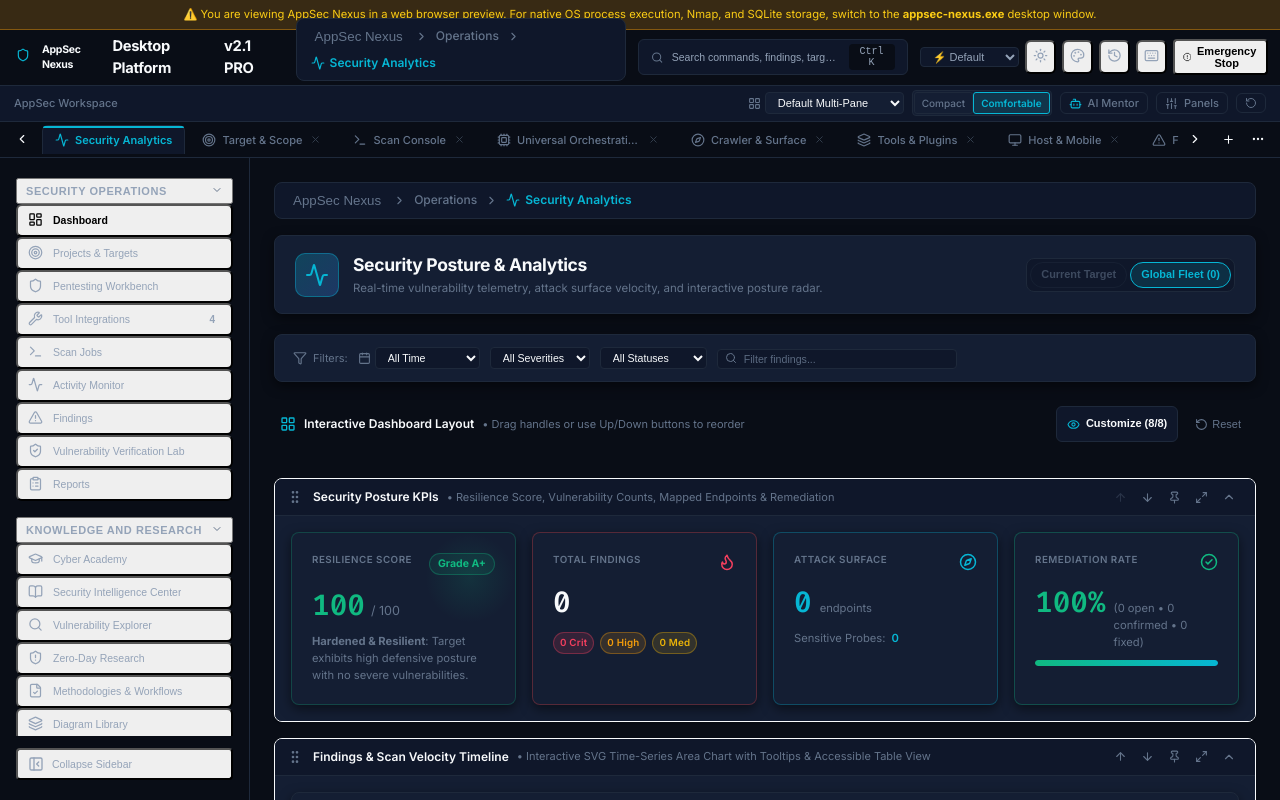
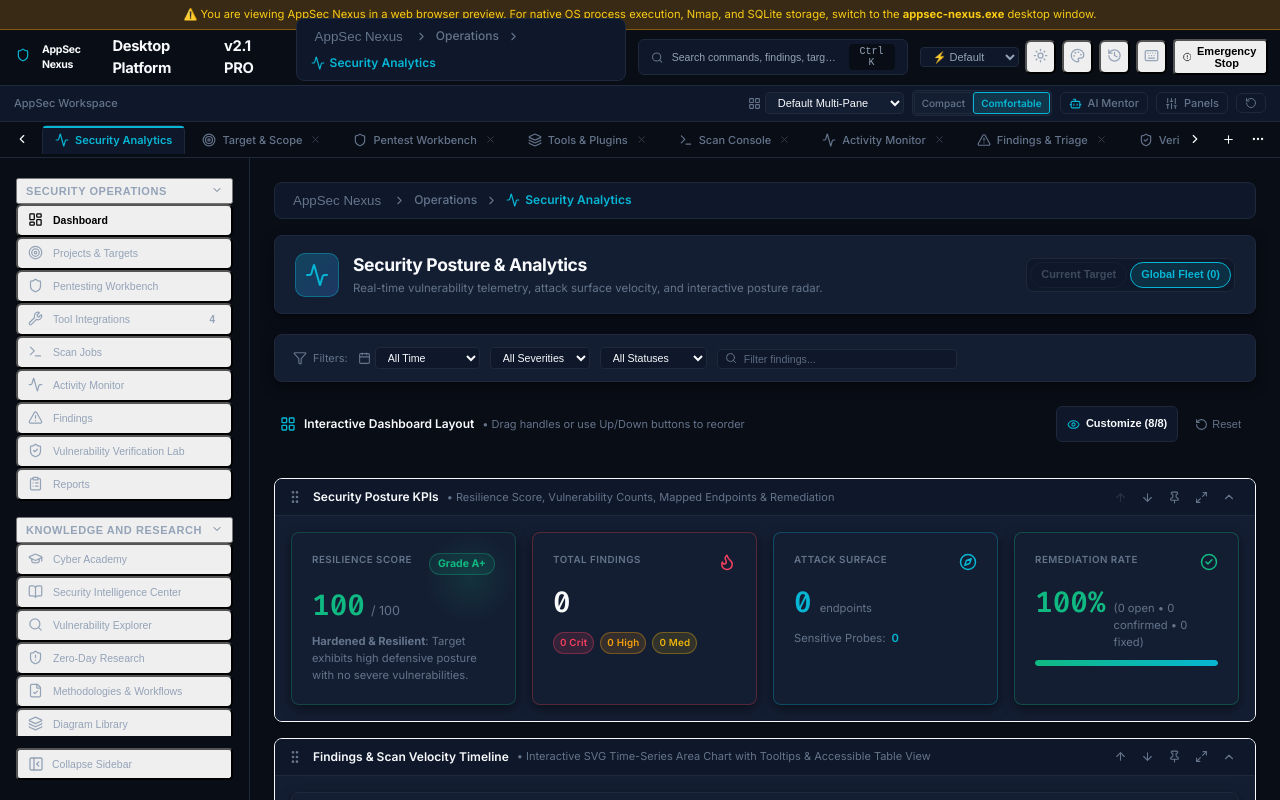
Before and after one commit to hackmate00800/AppSec-nexus, a React (Vite) app: page / in a window 1280 px wide. Built offline with nearby package versions, Linux system fonts and the light colour scheme.

Commit message:
fix(quality): resolve Burp credential redaction regex, restore missing CommandPalette tabs, and fix WorkspaceTabs navigation synchronization

```diff
--- a/src/components/CommandPalette.tsx
+++ b/src/components/CommandPalette.tsx
@@ -22,6 +22,14 @@ import {
   Check,
   Radio,
   Bot,
+  ShieldCheck,
+  ClipboardList,
+  BookOpen,
+  ShieldAlert,
+  FileCheck,
+  BookA,
+  Globe,
+  Network,
 } from "lucide-react";
 import { useTheme } from "../theme/ThemeProvider";
 import { BUILT_IN_THEMES } from "../theme/themes";
@@ -232,6 +240,132 @@ export function CommandPalette({
         icon: <Palette size={16} />,
         action: () => { onNavigateTab("appearance"); onClose(); },
         keywords: ["theme", "color", "accent", "settings", "font", "density"],
+      },
+      {
+        id: "nav-verification-lab",
+        category: "Navigation",
+        title: "Go to Vulnerability Verification Lab",
+        subtitle: "Evidence-based vulnerability verification, PoC validation & false-positive elimination",
+        icon: <ShieldCheck size={16} />,
+        action: () => { onNavigateTab("verificationLab"); onClose(); },
+        keywords: ["verify", "verification", "evidence", "lab", "poc", "false positive"],
+      },
+      {
+        id: "nav-web-pentest",
+        category: "Navigation",
+        title: "Go to Pentesting Workbench",
+        subtitle: "Authorized Web Application & API Pentesting Workbench and HTTP inspector",
+        icon: <Shield size={16} />,
+        action: () => { onNavigateTab("webPentest"); onClose(); },
+        keywords: ["pentest", "workbench", "workflow", "stages", "http", "repeater"],
+      },
+      {
+        id: "nav-issues",
+        category: "Navigation",
+        title: "Go to Issues & Reports Center",
+        subtitle: "Generate enterprise compliance reports (PDF/HTML/JSON) and track remediation",
+        icon: <ClipboardList size={16} />,
+        action: () => { onNavigateTab("issues"); onClose(); },
+        keywords: ["issues", "reports", "export", "pdf", "html", "remediation"],
+      },
+      {
+        id: "nav-activity",
+        category: "Navigation",
+        title: "Go to Activity Monitor",
+        subtitle: "Inspect real-time telemetry, tool command logs, and security audit trail",
+        icon: <Activity size={16} />,
+        action: () => { onNavigateTab("activity"); onClose(); },
+        keywords: ["activity", "monitor", "telemetry", "audit", "logs", "events"],
+      },
+      {
+        id: "nav-terminal",
+        category: "Navigation",
+        title: "Go to Multi-Terminal Workspace",
+        subtitle: "Interactive split-pane CLI terminals for security tool execution",
+        icon: <Terminal size={16} />,
+        action: () => { onNavigateTab("terminal"); onClose(); },
+        keywords: ["terminal", "cli", "shell", "powershell", "bash", "command"],
+      },
+      {
+        id: "nav-docs",
+        category: "Navigation",
+        title: "Go to Security Intelligence Center",
+        subtitle: "Browse authoritative security documentation (NIST, MITRE ATT&CK, OWASP, CISA)",
+        icon: <BookOpen size={16} />,
+        action: () => { onNavigateTab("documentationCenter"); onClose(); },
+        keywords: ["docs", "nist", "mitre", "owasp", "cisa", "documentation", "standards"],
+      },
+      {
+        id: "nav-vuln-explorer",
+        category: "Navigation",
+        title: "Go to Vulnerability Catalog Explorer",
+        subtitle: "Search CVEs, CWE taxonomy, CVSS calculator, and CISA Known Exploited Vulnerabilities",
+        icon: <Search size={16} />,
+        action: () => { onNavigateTab("vulnerabilityExplorer"); onClose(); },
+        keywords: ["cve", "cwe", "cvss", "kev", "vulnerabilities", "catalog", "search"],
+      },
+      {
+        id: "nav-zero-day",
+        category: "Navigation",
+        title: "Go to Zero-Day Research Workspace",
+        subtitle: "Binary diffing, patch analysis, and vulnerability intelligence",
+        icon: <ShieldAlert size={16} />,
+        action: () => { onNavigateTab("zeroDayResearch"); onClose(); },
+        keywords: ["zero-day", "0day", "diff", "patch", "research", "exploit"],
+      },
+      {
+        id: "nav-methodologies",
+        category: "Navigation",
+        title: "Go to Methodologies & Workflows",
+        subtitle: "Structured attack and defense frameworks (PTES, WSTG, OWASP ASVS)",
+        icon: <FileCheck size={16} />,
+        action: () => { onNavigateTab("methodologies"); onClose(); },
+        keywords: ["methodology", "ptes", "wstg", "asvs", "playbook", "workflow"],
+      },
+      {
+        id: "nav-diagrams",
+        category: "Navigation",
+        title: "Go to Interactive Diagram Library",
+        subtitle: "Visual attack flows, OAuth 2.0 sequences, and network architectures",
+        icon: <Layers size={16} />,
+        action: () => { onNavigateTab("diagramLibrary"); onClose(); },
+        keywords: ["diagram", "mermaid", "flowchart", "architecture", "visual"],
+      },
+      {
+        id: "nav-glossary",
+        category: "Navigation",
+        title: "Go to Glossary & Reference Library",
+        subtitle: "Comprehensive cybersecurity terminology, acronyms, and Hinglish definitions",
+        icon: <BookA size={16} />,
+        action: () => { onNavigateTab("glossaryLibrary"); onClose(); },
+        keywords: ["glossary", "dictionary", "terms", "acronyms", "definitions", "reference"],
+      },
+      {
+        id: "nav-api-sec",
+        category: "Navigation",
+        title: "Go to API Security Testing",
+        subtitle: "Test REST, GraphQL, Postman collections and OpenAPI specifications",
+        icon: <Globe size={16} />,
+        action: () => { onNavigateTab("apiSecurity"); onClose(); },
+        keywords: ["api", "postman", "openapi", "swagger", "graphql", "rest"],
+      },
+      {
+        id: "nav-network-recon",
+        category: "Navigation",
+        title: "Go to Network Reconnaissance",
+        subtitle: "Subnet mapping, service banner enumeration, and host discovery",
+        icon: <Network size={16} />,
+        action: () => { onNavigateTab("networkRecon"); onClose(); },
+        keywords: ["network", "recon", "ports", "nmap", "subnet", "cidr", "services"],
+      },
+      {
+        id: "nav-playbooks",
+        category: "Navigation",
+        title: "Go to Security Playbooks & Checklists",
+        subtitle: "OWASP Top 10, API, and cloud security verification checklists",
+        icon: <FileCheck size={16} />,
+        action: () => { onNavigateTab("playbooks"); onClose(); },
+        keywords: ["playbooks", "checklists", "owasp", "compliance", "verification"],
       },
 
       // Quick Actions
--- a/src/components/ui/WorkspaceTabs.tsx
+++ b/src/components/ui/WorkspaceTabs.tsx
@@ -1,4 +1,4 @@
-import React, { useState, useRef } from "react";
+import React, { useState, useRef, useEffect } from "react";
 import {
   ShieldCheck,
   X,
@@ -25,6 +25,13 @@ import {
   ClipboardList,
   Workflow,
   Bot,
+  Shield,
+  BookOpen,
+  Search,
+  ShieldAlert,
+  BookA,
+  Globe,
+  Network,
 } from "lucide-react";
 import { useWorkspace } from "../../context/WorkspaceContext";
 
@@ -168,6 +175,60 @@ const ALL_TABS_META: Record<string, TabMeta> = {
     icon: <Bot size={14} />,
     closable: true,
   },
+  webPentest: {
+    id: "webPentest",
+    label: "Pentest Workbench",
+    icon: <Shield size={14} />,
+    closable: true,
+  },
+  activity: {
+    id: "activity",
+    label: "Activity Monitor",
+    icon: <Activity size={14} />,
+    closable: true,
+  },
+  documentationCenter: {
+    id: "documentationCenter",
+    label: "Intelligence Center",
+    icon: <BookOpen size={14} />,
+    closable: true,
+  },
+  vulnerabilityExplorer: {
+    id: "vulnerabilityExplorer",
+    label: "Vuln Explorer",
+    icon: <Search size={14} />,
+    closable: true,
+  },
+  zeroDayResearch: {
+    id: "zeroDayResearch",
+    label: "Zero-Day Research",
+    icon: <ShieldAlert size={14} />,
+    closable: true,
+  },
+  diagramLibrary: {
+    id: "diagramLibrary",
+    label: "Diagram Library",
+    icon: <Layers size={14} />,
+    closable: true,
+  },
+  glossaryLibrary: {
+    id: "glossaryLibrary",
+    label: "Glossary & Reference",
+    icon: <BookA size={14} />,
+    closable: true,
+  },
+  apiSecurity: {
+    id: "apiSecurity",
+    label: "API Security",
+    icon: <Globe size={14} />,
+    closable: true,
+  },
+  networkRecon: {
+    id: "networkRecon",
+    label: "Network Recon",
+    icon: <Network size={14} />,
+    closable: true,
+  },
 };
 
 export const WorkspaceTabs: React.FC<WorkspaceTabsProps> = ({
@@ -194,6 +255,13 @@ export const WorkspaceTabs: React.FC<WorkspaceTabsProps> = ({
   // Compute visible tabs in user-ordered sequence
   const visibleTabs = tabOrder.filter((id) => !closedTabs.includes(id));
   const hiddenTabs = Object.keys(ALL_TABS_META).filter((id) => closedTabs.includes(id));
+
+  // Ensure active tab is present in tabOrder and unclosed so it's always visible in the strip
+  useEffect(() => {
+    if (activeTab && (!tabOrder.includes(activeTab) || closedTabs.includes(activeTab))) {
+      reopenTab(activeTab);
+    }
+  }, [activeTab, tabOrder, closedTabs, reopenTab]);
 
   // Drag and drop handlers
   const handleDragStart = (e: React.DragEvent, index: number) => {
--- a/src/context/WorkspaceContext.tsx
+++ b/src/context/WorkspaceContext.tsx
@@ -88,17 +88,34 @@ const DEFAULT_PANELS: Record<string, PanelState> = {
 const DEFAULT_TAB_ORDER: string[] = [
   "analytics",
   "targets",
+  "webPentest",
+  "tools",
   "scanner",
+  "activity",
+  "findings",
+  "verificationLab",
+  "issues",
+  "academy",
+  "documentationCenter",
+  "vulnerabilityExplorer",
+  "zeroDayResearch",
+  "methodologies",
+  "diagramLibrary",
+  "glossaryLibrary",
+  "mentor",
+  "history",
+  "modelLab",
+  "appearance",
+  "importer",
+  "burp",
   "orchestration",
   "crawler",
-  "tools",
+  "terminal",
+  "apiSecurity",
+  "networkRecon",
   "hostmobile",
-  "findings",
-  "importer",
-  "mentor",
-  "academy",
-  "history",
-  "appearance",
+  "playbooks",
+  "categoryWorkflow",
 ];
 
 const WorkspaceContext = createContext<WorkspaceContextValue | null>(null);
```
Also changed, not shown: 2 other files (tests, documents, lock files or other folders).
